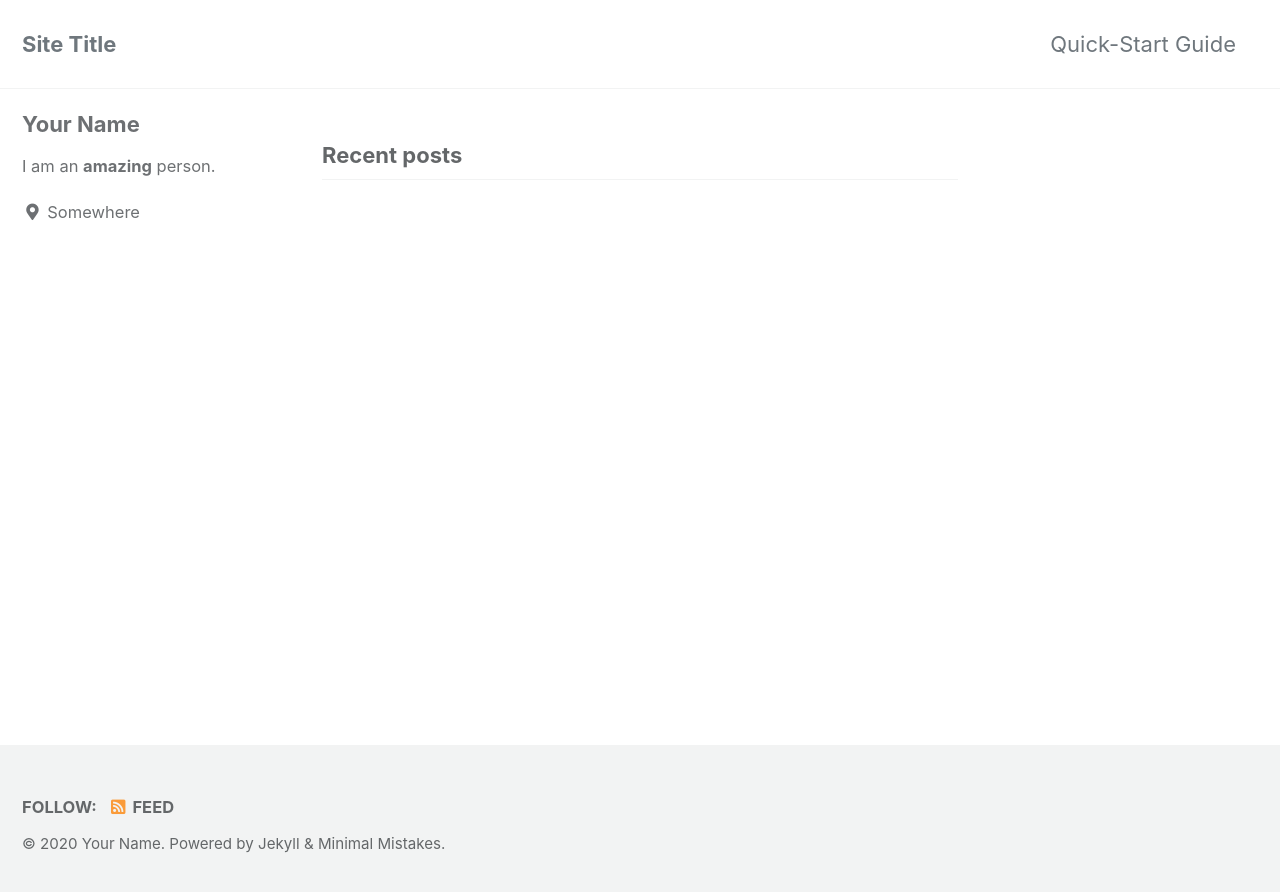
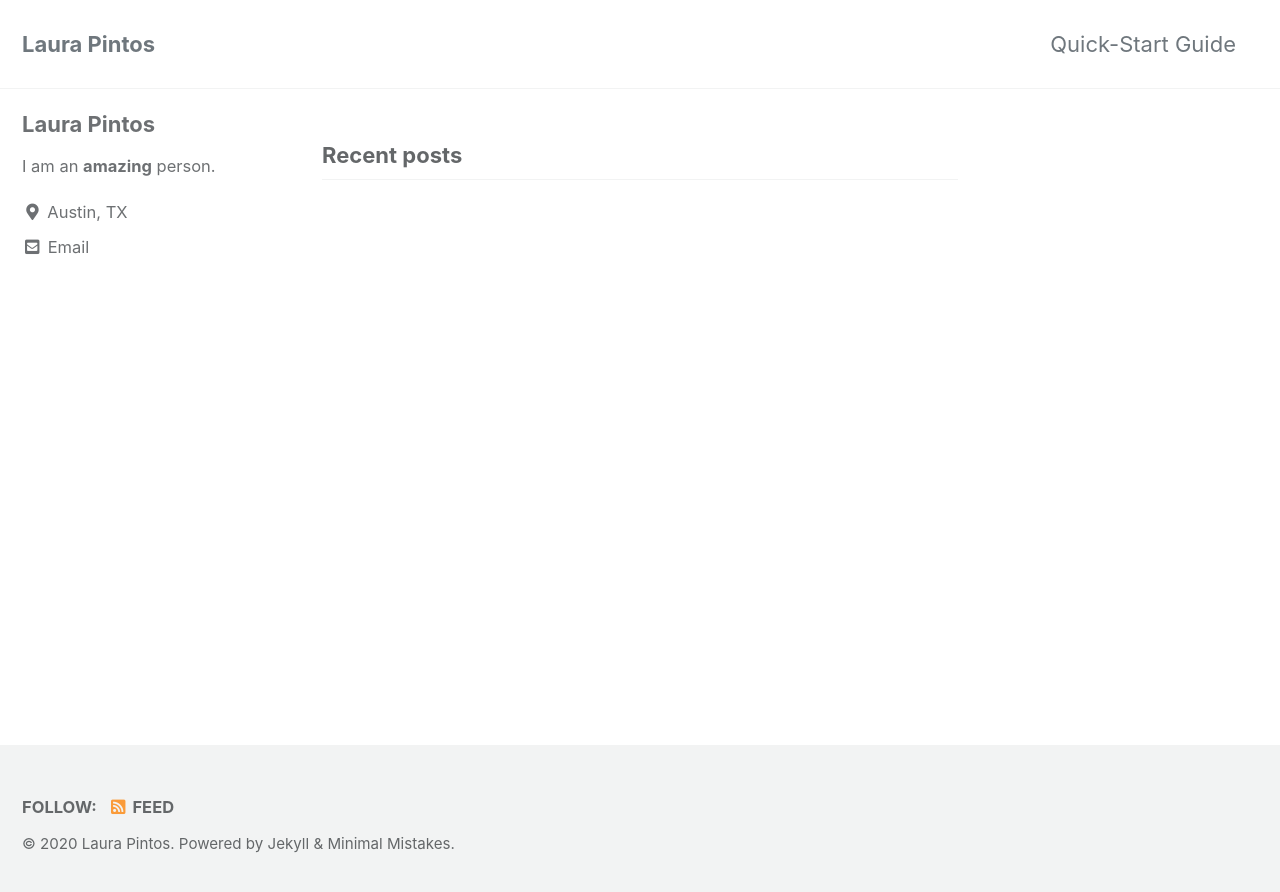
Before and after one commit to laurapintos/laurapintos.github.io, a Jekyll site: the page built from index.html, in a window 1280 px wide. Shown: the top 892 px of the page. Built offline with Jekyll 4.4.1, drawn with Linux system fonts in a browser that asks for light colours; cached includes are drawn as plain includes; the list of posts is cut into pages by our own code.

Commit message:
updated _config.yml

```diff
--- a/_config.yml
+++ b/_config.yml
@@ -16,11 +16,11 @@ minimal_mistakes_skin    : "default" # "air", "aqua", "contrast", "dark", "dirt"
 
 # Site Settings
 locale                   : "en-US"
-title                    : "Site Title"
+title                    : "Laura Pintos"
 title_separator          : "-"
 subtitle                 : # site tagline that appears below site title in masthead
-name                     : "Your Name"
-description              : "An amazing website."
+name                     : "Laura Pintos"
+description              : "Data Science Portfolio."
 url                      : # the base hostname & protocol for your site e.g. "https://mmistakes.github.io"
 baseurl                  : # the subpath of your site, e.g. "/blog"
 repository               : # GitHub username/repo-name e.g. "mmistakes/minimal-mistakes"
@@ -93,11 +93,11 @@ analytics:
 
 # Site Author
 author:
-  name             : "Your Name"
+  name             : "Laura Pintos"
   avatar           : # path of avatar image, e.g. "/assets/images/bio-photo.jpg"
   bio              : "I am an **amazing** person."
-  location         : "Somewhere"
-  email            :
+  location         : "Austin, TX"
+  email            : "pintos.laura@gmail.com"
   links:
     - label: "Email"
       icon: "fas fa-fw fa-envelope-square"
@@ -111,7 +111,7 @@ author:
     - label: "Facebook"
       icon: "fab fa-fw fa-facebook-square"
       # url: "https://facebook.com/"
-    - label: "GitHub"
+    - label: "laurapintos"
       icon: "fab fa-fw fa-github"
       # url: "https://github.com/"
     - label: "Instagram"
```
